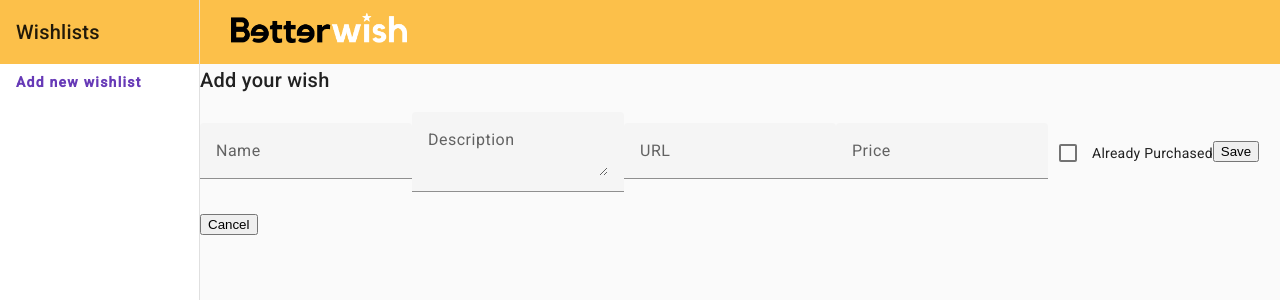
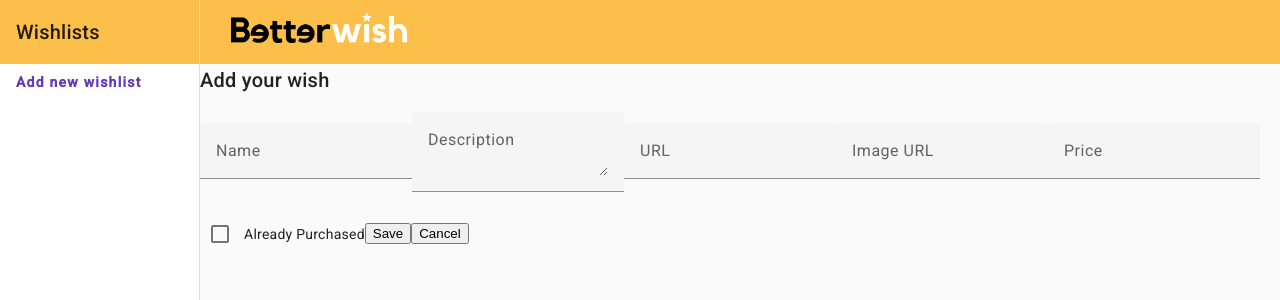
Before and after one commit to on21viktoria/better-wish, an Angular app: page /wishlist/1/add-wish in a window 1280 px wide. Shown: the top 300 px of the page. Built offline with nearby package versions, Linux system fonts and the light colour scheme.

Commit message:
Implemented image URL logic and style.

```diff
--- a/src/app/wish-detail/wish-detail.component.html
+++ b/src/app/wish-detail/wish-detail.component.html
@@ -35,6 +35,15 @@
     <mat-form-field>
       <input
         matInput
+        type="url"
+        id="image"
+        placeholder="Image URL"
+        formControlName="image"
+      />
+    </mat-form-field>
+    <mat-form-field>
+      <input
+        matInput
         type="text"
         id="price"
         required
--- a/src/app/wish-detail/wish-detail.component.ts
+++ b/src/app/wish-detail/wish-detail.component.ts
@@ -21,6 +21,7 @@ export class WishDetailComponent {
     name: '',
     description: '',
     url: '',
+    image: '',
     price: '',
     alreadyPurchased: this.alreadyPurchased,
   });
@@ -31,11 +32,12 @@ export class WishDetailComponent {
     let name = this.wishForm.value.name || '';
     let description = this.wishForm.value.description || '';
     let url = this.wishForm.value.url || '';
+    let image = this.wishForm.value.image || '';
     let price = this.wishForm.value.price || '';
     let alreadyPurchased = this.wishForm.value.alreadyPurchased || false;
     console.log(alreadyPurchased);
     const wishlistId = String(this.route.snapshot.paramMap.get('id'));
-    await this.wishlistService.addWishToWishlist(wishlistId, name, description, url, price, alreadyPurchased);
+    await this.wishlistService.addWishToWishlist(wishlistId, name, description, url, image, price, alreadyPurchased);
     this.router.navigate(['../'], { relativeTo: this.route });
   }
 }
--- a/src/app/wishes/wishes.component.css
+++ b/src/app/wishes/wishes.component.css
@@ -39,21 +39,26 @@
     } */
 
     .wrapper {
-        display: flex;
+      max-width: 500px;
+      display: flex;
         padding: 20px;
         margin: 20px;
         background-color: whitesmoke;
-        border-radius: 5px;
+        border-radius: 10px;
     }
 
     .image-wrapper {
-        width: 50%;
+        width: 30%;
 
     }
 
-    .image-wrapper > img {
+    .image-wrapper > div > img {
         width: 100%;
         height: auto;
+    }
+
+    .no-image-wrapper {
+      padding: 30px;
     }
 
     .content-wrapper {
--- a/src/app/wishes/wishes.component.html
+++ b/src/app/wishes/wishes.component.html
@@ -15,7 +15,12 @@
 
     <div class="wrapper">
         <div class="image-wrapper">
-            <img mat-card-image src="https://assets.hermes.com/is/image/hermesproduct/kulturbeutel-fourbi-25--063913CKAA-worn-1-0-0-800-800_g.jpg" alt="Photo of a Shiba Inu">
+          <div *ngIf="wish.image !== ''; else elseBlock">
+            <img mat-card-image [attr.src]="wish.image">
+          </div>
+          <ng-template #elseBlock>
+            <div class="no-image-wrapper"><img mat-card-image src="../../assets/icons/Stern_128.png"></div>
+          </ng-template>
         </div>
         <div class="content-wrapper">
             <h2>{{wish.name}}</h2>
--- a/src/app/wishlist.service.ts
+++ b/src/app/wishlist.service.ts
@@ -35,12 +35,13 @@ async getWishlist(id: string) {
 return await this.wishlists.get(id);
 }
 
-async addWishToWishlist(wishlistId: string, name: string, description: string, url: string, price: string, alreadyPurchased: boolean) {
+async addWishToWishlist(wishlistId: string, name: string, description: string, url: string, image: string, price: string, alreadyPurchased: boolean) {
 const wish = {
 id: crypto.randomUUID(),
 name,
 description,
 url,
+image,
 price,
 alreadyPurchased,
 };
```
